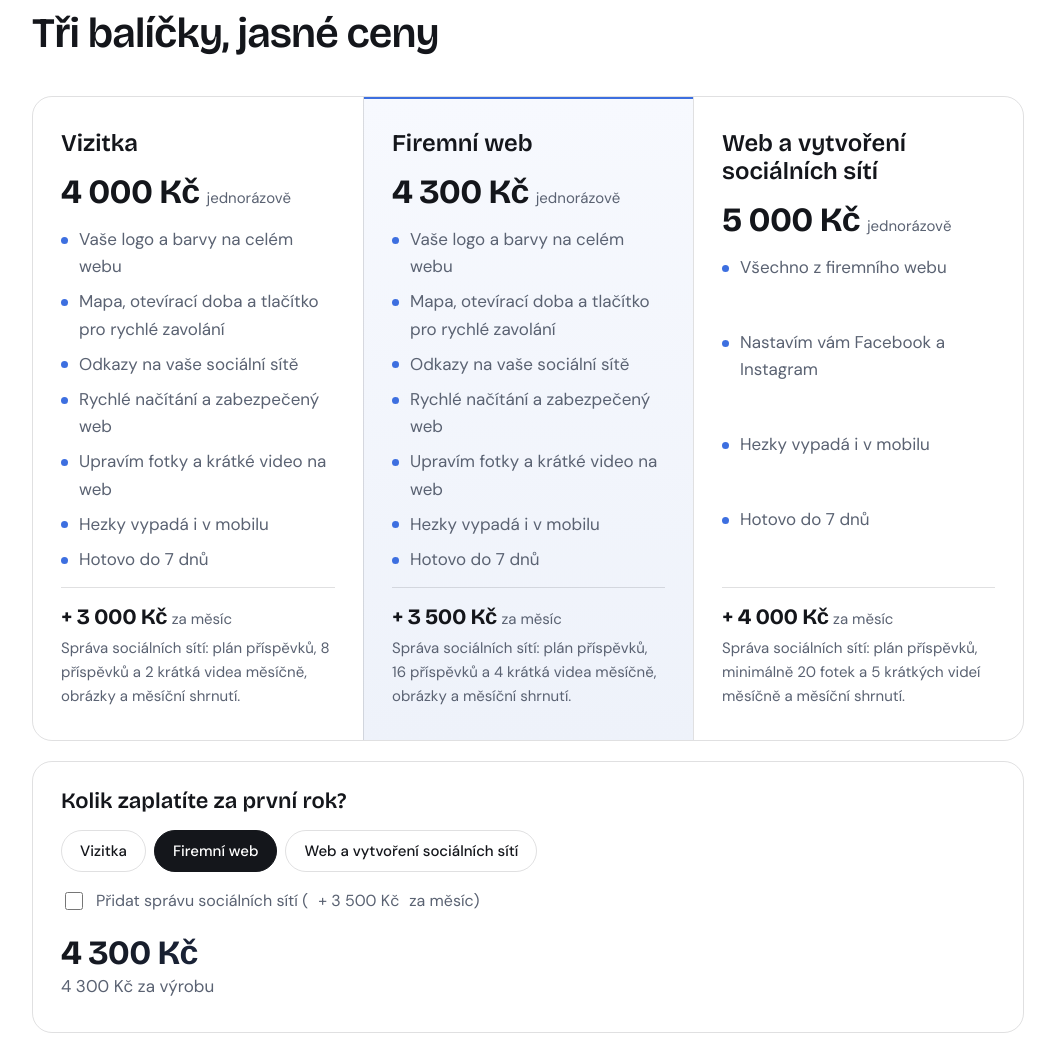
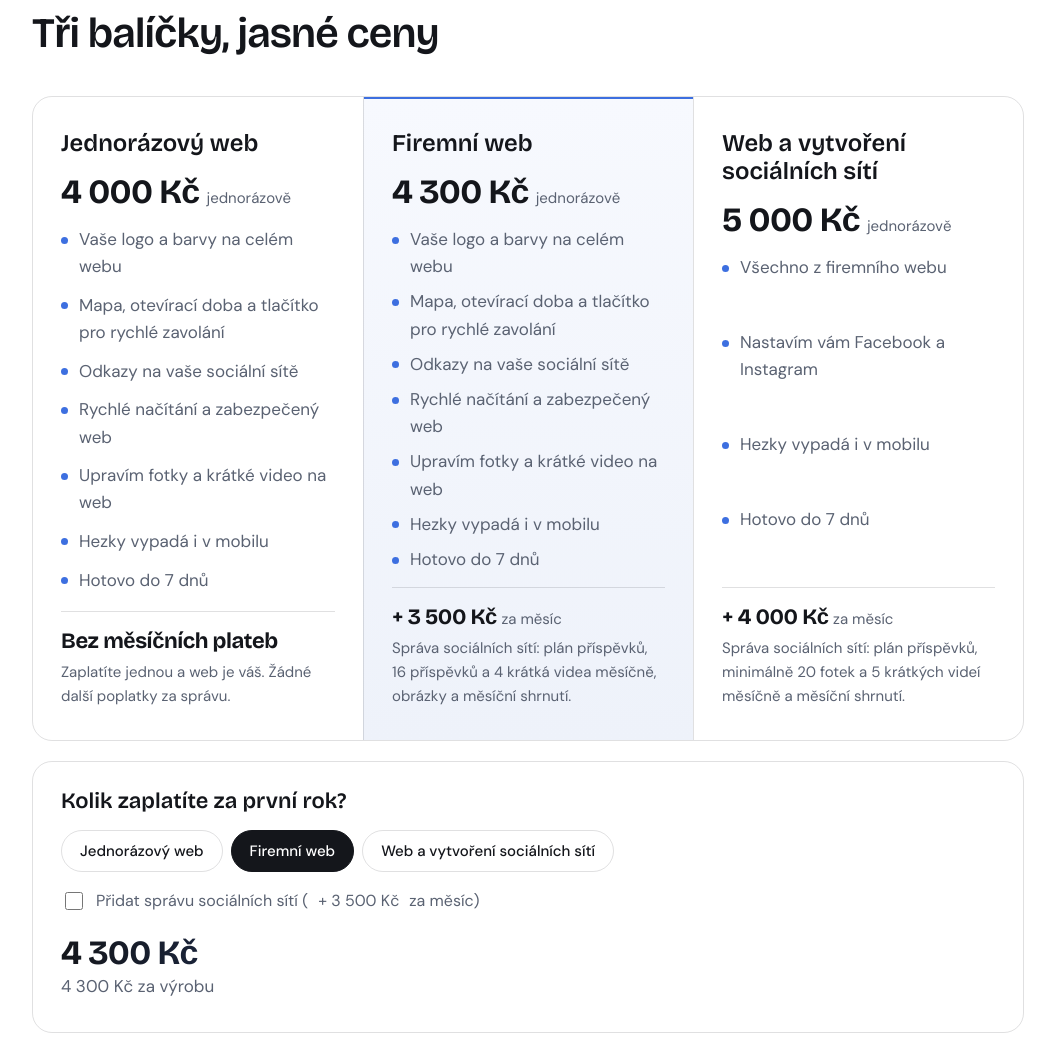
Before and after one commit to alescermak79-lab/michal-cermak, a plain HTML site: page index.html in a window 1280 px wide. Shown: the part 2200-3250 px from the top of the page, without its empty margins (112-1167 px from the left). Drawn offline with nearby package versions, Linux system fonts and the light colour scheme.

Commit message:
Balíčky: Jednorázový web za 4 000 Kč místo Vizitky
Co-Authored-By: Claude Opus 5.5 <noreply@anthropic.com>
Claude-Session: https://claude.ai/code/session_01N4mHmSB6QeeJqhuR42xiCV

```diff
--- a/index.html
+++ b/index.html
@@ -285,10 +285,10 @@ footer .mark{width:36px;height:36px;padding:6px;background:#14161B;border-radius
       <h2>Tři balíčky, jasné ceny</h2>
       <div class="plans">
         <div class="plan">
-          <h3>Vizitka</h3>
+          <h3>Jednorázový web</h3>
           <p class="price">4 000 Kč <small>jednorázově</small></p>
           <ul><li>Vaše logo a barvy na celém webu</li><li>Mapa, otevírací doba a tlačítko pro rychlé zavolání</li><li>Odkazy na vaše sociální sítě</li><li>Rychlé načítání a zabezpečený web</li><li>Upravím fotky a krátké video na web</li><li>Hezky vypadá i v mobilu</li><li>Hotovo do 7 dnů</li></ul>
-          <div class="monthly"><p class="price">+ 3 000 Kč <small>za měsíc</small></p><p>Správa sociálních sítí: plán příspěvků, 8 příspěvků a 2 krátká videa měsíčně, obrázky a měsíční shrnutí.</p></div>
+          <div class="monthly"><p class="price">Bez měsíčních plateb</p><p>Zaplatíte jednou a web je váš. Žádné další poplatky za správu.</p></div>
         </div>
         <div class="plan main">
           <h3>Firemní web</h3>
@@ -305,7 +305,7 @@ footer .mark{width:36px;height:36px;padding:6px;background:#14161B;border-radius
       </div>
       <div class="calc">
         <h3>Kolik zaplatíte za první rok?</h3>
-        <div class="seg" role="group" aria-label="Vyberte balíček"><button type="button" data-o="4000" data-m="3000" aria-pressed="false">Vizitka</button><button type="button" data-o="4300" data-m="3500" aria-pressed="true">Firemní web</button><button type="button" data-o="5000" data-m="4000" aria-pressed="false">Web a vytvoření sociálních sítí</button></div>
+        <div class="seg" role="group" aria-label="Vyberte balíček"><button type="button" data-o="4000" data-m="0" aria-pressed="false">Jednorázový web</button><button type="button" data-o="4300" data-m="3500" aria-pressed="true">Firemní web</button><button type="button" data-o="5000" data-m="4000" aria-pressed="false">Web a vytvoření sociálních sítí</button></div>
         <label class="chk"><input type="checkbox" id="soc"> Přidat správu sociálních sítí (<span id="socp">+ 1 500 Kč</span> za měsíc)</label>
         <p class="out"><b id="ct"></b><span id="cd"></span><span id="cy" style="display:block;margin-top:6px"></span></p>
       </div>
@@ -349,7 +349,7 @@ footer .mark{width:36px;height:36px;padding:6px;background:#14161B;border-radius
       <form id="f" class="form" novalidate>
         <label>Jméno *<input id="fn" autocomplete="name" required><span class="err" id="en" hidden></span></label>
         <label>Telefon nebo e-mail *<input id="fc" autocomplete="email" required><span class="err" id="ec" hidden></span></label>
-        <label>Balíček<select id="fp"><option>Vizitka</option><option selected>Firemní web</option><option>Web a vytvoření sociálních sítí</option><option>Ještě nevím</option></select></label>
+        <label>Balíček<select id="fp"><option>Jednorázový web</option><option selected>Firemní web</option><option>Web a vytvoření sociálních sítí</option><option>Ještě nevím</option></select></label>
         <label>Zpráva<textarea id="fm" rows="4" placeholder="Čím se zabýváte a co od webu čekáte?"></textarea></label>
         <button class="btn solid" type="submit">Připravit e-mail</button>
         <p class="hint">Zpráva se připraví a ukáže se hned pod formulářem. Stačí ji zkopírovat a poslat e-mailem. Nebo napište přímo na <b>poptavky@michal-cermak.cz</b>. Údaje použiju jen k odpovědi na vaši poptávku.</p>
@@ -417,7 +417,7 @@ $('mbCopy').addEventListener('click',function(){
   function set(b){
     cur=b;
     bs.forEach(function(x){x.setAttribute('aria-pressed',x===b)});
-    var o=+b.dataset.o,m=soc.checked?+b.dataset.m:0;document.getElementById('socp').textContent='+ '+f(+b.dataset.m);
+    soc.closest('label').style.display=+b.dataset.m?'':'none';var o=+b.dataset.o,m=soc.checked?+b.dataset.m:0;document.getElementById('socp').textContent='+ '+f(+b.dataset.m);
     ct.textContent=f(o+12*m);
     cd.textContent=f(o)+' za výrobu'+(m?' a 12× '+f(m)+' za správu sociálních sítí':'');
     document.getElementById('cy').textContent=m?'Od druhého roku platíte už jen '+f(12*m)+' za rok.':'';
```
